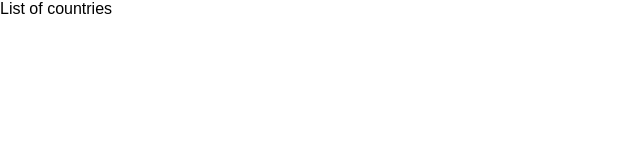
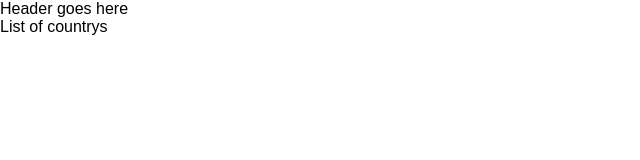
Before and after one commit to elifil/test-assignment, a React (Create React App) app: page / in a window 1280 px wide. Shown: the top 160 px of the page, without its empty margins (0-640 px from the left). Built offline with nearby package versions, Linux system fonts and the light colour scheme.

Commit message:
Created skeleton for countryList and header components.

```diff
--- a/src/App.js
+++ b/src/App.js
@@ -1,12 +1,14 @@
 import React, { Component } from 'react';
 import './App.css';
+import {Header, CountryList} from "./components";
 
 
 class App extends Component {
   render() {
     return (
       <div>
-        List of countries
+        <Header />
+        <CountryList />
       </div>
     );
   }
--- /dev/null
+++ b/src/components/country-list/index.js
@@ -0,0 +1,11 @@
+import React, { Component } from 'react';
+
+export class CountryList extends Component {
+  render() {
+    return(
+      <div>
+        List of countrys
+      </div>
+    )
+  }
+}
--- /dev/null
+++ b/src/components/header/index.js
@@ -0,0 +1,7 @@
+import React from 'react';
+
+export const Header = () => (
+  <div>
+    Header goes here
+  </div>
+);
--- /dev/null
+++ b/src/components/index.js
@@ -0,0 +1,2 @@
+export * from './header';
+export * from './country-list';
```
